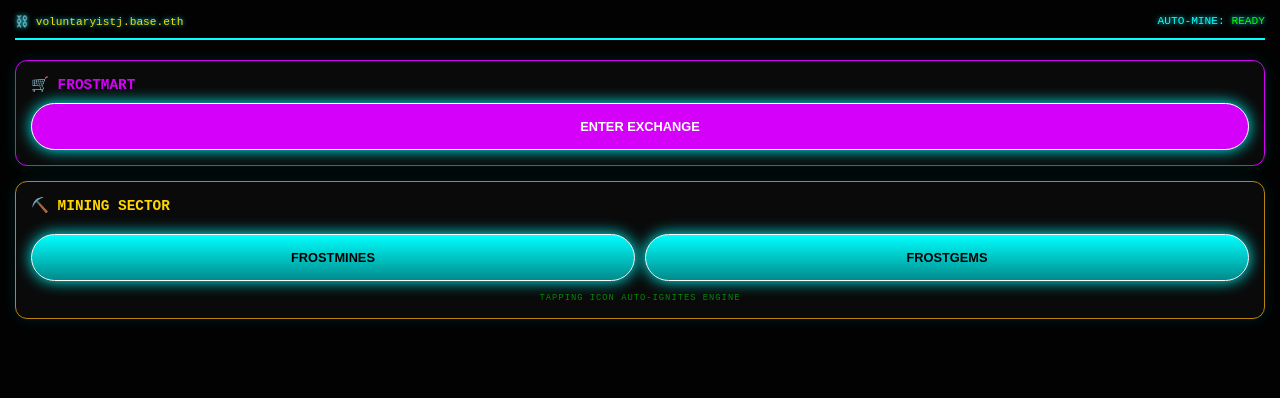
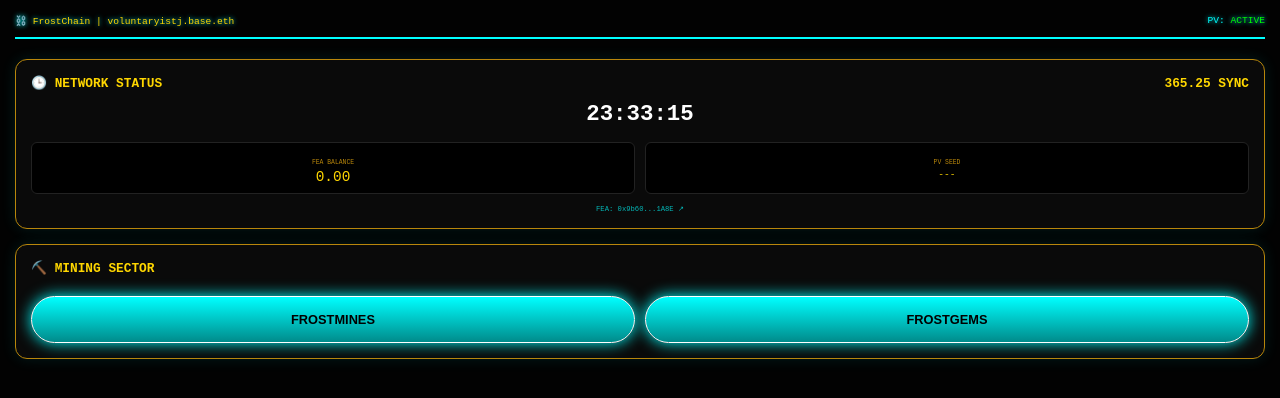
Before and after one commit to FrosTether/Finux, a plain HTML site: page index.html in a window 1280 px wide. Drawn offline with Linux system fonts and the light colour scheme.

Commit message:
Update index.html

```diff
--- a/index.html
+++ b/index.html
@@ -1,30 +1,34 @@
 <!DOCTYPE html>
 <html lang="en">
 <head>
-<title>FrosTether | Sovereign Gateway</title>
+<title>FrosTether | FrostChain Hub</title>
 <meta name="viewport" content="width=device-width,initial-scale=1,user-scalable=no,maximum-scale=1,viewport-fit=cover">
-<meta charset="UTF-8">
 <style>
 :root{--bg:#020202;--g:#FFD700;--gd:#B8860b;--p:#d500f9;--c:#0ff;--sb:env(safe-area-inset-bottom,20px)}
 *{margin:0;padding:0;box-sizing:border-box;-webkit-tap-highlight-color:transparent;user-select:none}
 body{background:var(--bg);color:var(--g);font-family:'Courier New',monospace;height:100vh;display:flex;flex-direction:column;align-items:center;padding:15px}
-.h{width:100%;border-bottom:2px solid var(--c);padding-bottom:10px;margin-bottom:20px;display:flex;justify-content:space-between;font-size:.7rem;text-shadow:0 0 5px var(--c)}
+.h{width:100%;border-bottom:2px solid var(--c);padding-bottom:10px;margin-bottom:20px;display:flex;justify-content:space-between;font-size:.6rem;text-shadow:0 0 5px var(--c)}
 .card{width:100%;background:#0a0a0a;border:1px solid var(--gd);border-radius:12px;padding:15px;margin-bottom:15px;box-shadow:0 0 15px rgba(0,255,255,0.1)}
-.card-head{font-size:.9rem;font-weight:900;margin-bottom:10px;display:flex;justify-content:space-between;align-items:center}
+.card-head{font-size:.8rem;font-weight:900;margin-bottom:10px;display:flex;justify-content:space-between;align-items:center}
+.stat-box{background:#000;border:1px solid #222;padding:8px;border-radius:6px;text-align:center;margin-top:5px}
 .btn-launch{width:100%;background:linear-gradient(180deg,var(--c),#008b8b);color:#000;border:1px solid #fff;padding:15px;border-radius:25px;font-size:.8rem;font-weight:900;margin-top:10px;text-decoration:none;display:block;text-align:center;text-transform:uppercase;box-shadow:0 0 15px var(--c)}
-#shield-info{font-size:.55rem;color:#0f0;text-align:center;margin-top:12px;letter-spacing:1px;animation:pulse 2s infinite}
-@keyframes pulse{50%{opacity:0.5}}
+#contract-link{font-size:.45rem;color:var(--c);text-decoration:none;display:block;margin-top:10px;text-align:center;opacity:0.7}
 </style>
 </head>
 <body>
 <div class="h">
-    <div>⛓️ voluntaryistj.base.eth</div>
-    <div style="color:var(--c)">AUTO-MINE: <span style="color:#0f0">READY</span></div>
+    <div>⛓️ FrostChain | voluntaryistj.base.eth</div>
+    <div style="color:var(--c)">PV: <span style="color:#0f0">ACTIVE</span></div>
 </div>
 
-<div class="card" style="border-color:var(--p)">
-<div class="card-head" style="color:var(--p)">🛒 FROSTMART</div>
-<button onclick="nav('mart.html')" class="btn-launch" style="background:var(--p);color:#fff">ENTER EXCHANGE</button>
+<div class="card">
+<div class="card-head">🕒 NETWORK STATUS <span>365.25 SYNC</span></div>
+<div style="font-size:1.4rem;font-weight:900;text-align:center;margin:10px 0;color:#fff" id="clock">00:00:00</div>
+<div style="display:grid;grid-template-columns:1fr 1fr;gap:10px">
+    <div class="stat-box"><span style="font-size:.4rem;color:var(--gd)">FEA BALANCE</span><span style="font-size:.9rem;display:block" id="bal">0.00</span></div>
+    <div class="stat-box"><span style="font-size:.4rem;color:var(--gd)">PV SEED</span><span style="font-size:.6rem;display:block" id="seed">---</span></div>
+</div>
+<a id="contract-link" href="https://basescan.org/token/0x9b605a1fd28331d9cfec4cbc0a39b67e8a151a8e" target="_blank">FEA: 0x9b60...1A8E ↗</a>
 </div>
 
 <div class="card">
@@ -33,15 +37,17 @@ body{background:var(--bg);color:var(--g);font-family:'Courier New',monospace;hei
     <button onclick="ignite('blocks.html')" class="btn-launch">FROSTMINES</button>
     <button onclick="ignite('gem.html')" class="btn-launch">FROSTGEMS</button>
 </div>
-<div id="shield-info">TAPPING ICON AUTO-IGNITES ENGINE</div>
 </div>
 
 <script>
-function ignite(url) {
-    localStorage.setItem('autoMine', 'true');
-    setTimeout(() => { window.location.href = url; }, 150);
+function ignite(url) { localStorage.setItem('autoMine', 'true'); setTimeout(() => { window.location.href = url; }, 150); }
+function uU(){
+    const n = new Date(); const est = new Date(n.getTime() + (n.getTimezoneOffset() * 6e4) + (-5 * 36e5));
+    document.getElementById('clock').innerText = est.toLocaleTimeString('en-US', {hour12: false});
+    document.getElementById('bal').innerText = (Number(localStorage.getItem('ftc'))||0).toFixed(2);
+    document.getElementById('seed').innerText = (localStorage.getItem('pvSeed')||'---').slice(0,8);
 }
-function nav(url) { window.location.href = url; }
+setInterval(uU, 1000); uU();
 </script>
 </body>
 </html>
```
